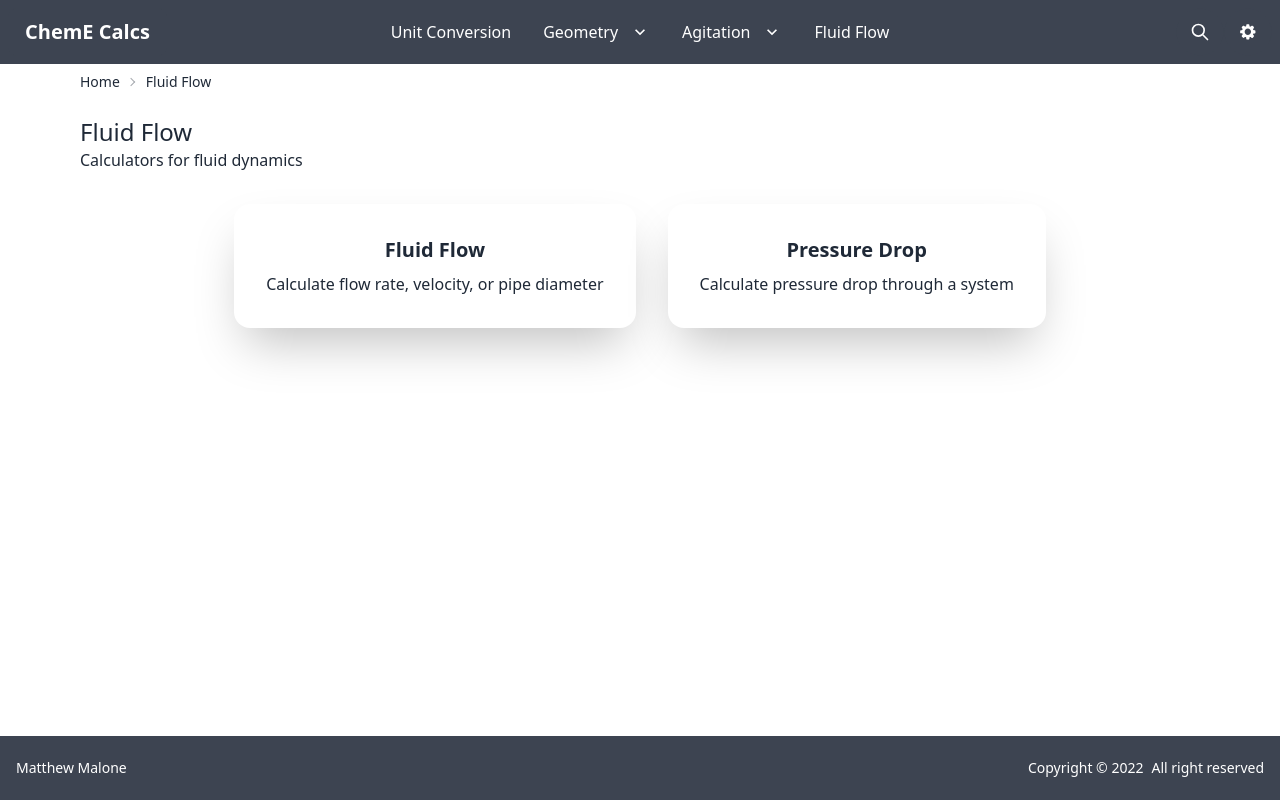
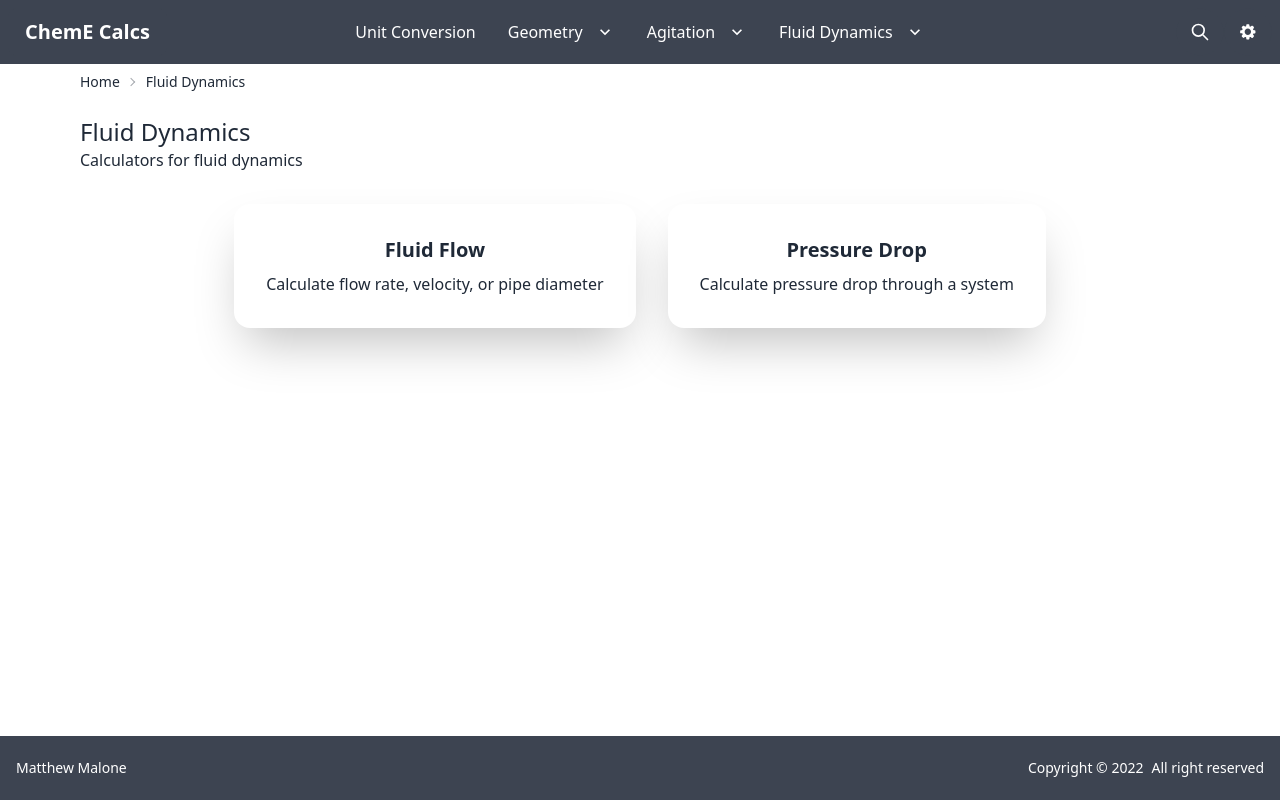
Before and after one commit to mama4294/ChemECalcs, a Next.js app in the folder chem_e_calc/: page /fluids in a window 1280 px wide. Built offline with nearby package versions, Linux system fonts and the light colour scheme; what convert-units would draw is missing.

Commit message:
adds fluid dynamics section

```diff
--- a/chem_e_calc/src/components/Layout/Navbar.tsx
+++ b/chem_e_calc/src/components/Layout/Navbar.tsx
@@ -92,10 +92,26 @@ const DesktopMenu = () => {
             </li>
           </ul>
         </li>
+
+        <li tabIndex={0}>
+          <a className="hover:bg-neutral-focus">
+            Fluid Dynamics
+            <svg className="fill-current" xmlns="http://www.w3.org/2000/svg" width="20" height="20" viewBox="0 0 24 24">
+              <path d="M7.41,8.58L12,13.17L16.59,8.58L18,10L12,16L6,10L7.41,8.58Z" />
+            </svg>
+          </a>
+          <ul className="dropdown-content rounded-box z-10 w-52 bg-neutral p-2 text-neutral-content shadow">
             <li>
-          <Link href={'/fluidflow'}>
+              <Link href={'/fluids/fluidflow'}>
                 <a className="hover:bg-neutral-focus">Fluid Flow</a>
               </Link>
+            </li>
+            <li>
+              <Link href={'/fluids/pressuredrop'}>
+                <a className="hover:bg-neutral-focus">Pressure Drop</a>
+              </Link>
+            </li>
+          </ul>
         </li>
       </ul>
     </div>
@@ -204,10 +220,31 @@ const MobileMenu = () => {
               </li>
             </ul>
           </li>
+          <li tabIndex={0}>
+            <a className="justify-between hover:bg-neutral-focus">
+              Fluid Flow
+              <svg
+                className="fill-current"
+                xmlns="http://www.w3.org/2000/svg"
+                width="24"
+                height="24"
+                viewBox="0 0 24 24"
+              >
+                <path d="M8.59,16.58L13.17,12L8.59,7.41L10,6L16,12L10,18L8.59,16.58Z" />
+              </svg>
+            </a>
+            <ul className="rounded-box bg-neutral p-2 text-neutral-content shadow">
               <li>
-            <Link href={'/fluidflow'}>
+                <Link href={'/fluids/fluidflow'}>
                   <a className="hover:bg-neutral-focus">Fluid Flow</a>
                 </Link>
+              </li>
+              <li>
+                <Link href={'/fluids/pressuredrop'}>
+                  <a className="hover:bg-neutral-focus">Pressure Drop</a>
+                </Link>
+              </li>
+            </ul>
           </li>
         </ul>
       </div>
--- a/chem_e_calc/src/components/Layout/Search.tsx
+++ b/chem_e_calc/src/components/Layout/Search.tsx
@@ -10,10 +10,11 @@ const Search = () => {
     { id: 4, title: 'Pyramid', href: '/geometry/pyramid', location: 'geometry' },
     { id: 5, title: 'Sphere', href: '/geometry/sphere', location: 'geometry' },
     { id: 6, title: 'Unit Conversion', href: '/conversion', location: 'home' },
-    { id: 7, title: 'Fluid Flow', href: '/fluidflow', location: 'home' },
+    { id: 7, title: 'Fluid Flow', href: '/fluids/fluidflow', location: 'fluid dynamics' },
     { id: 8, title: 'Scale Up', href: '/agitation/scaleup', location: 'agitation' },
     { id: 9, title: 'Tip Speed', href: '/agitation/tipspeed', location: 'agitation' },
     { id: 10, title: 'Tanks', href: '/geometry/tank', location: 'geometry' },
+    { id: 11, title: 'Pressure Drop', href: '/fluids/pressuredrop', location: 'fluid dynamics' },
   ]
 
   const router = useRouter()
--- a/chem_e_calc/src/pages/fluids/fluidflow.tsx
+++ b/chem_e_calc/src/pages/fluids/fluidflow.tsx
@@ -145,7 +145,10 @@ const updatedisplayValue = (object: ShortInputType): ShortInputType => {
 }
 
 const UnitConversion: NextPage = () => {
-  const paths = [{ title: 'Fluid Flow', href: '/fluidflow' }]
+  const paths = [
+    { title: 'Fluid Dynamics', href: '/fluids/' },
+    { title: 'Fluid Flow', href: '/fluids/fluidflow' },
+  ]
   const { defaultUnits } = useContext(DefaultUnitContext) as DefaultUnitContextType
 
   const initialState: State = {
--- a/chem_e_calc/src/pages/fluids/index.tsx
+++ b/chem_e_calc/src/pages/fluids/index.tsx
@@ -5,12 +5,12 @@ import { CalcHeader } from '../../components/calculators/header'
 import { GridCard } from '../../components/GridCard'
 
 const Fluids = () => {
-  const paths = [{ title: 'Fluid Flow', href: '/fluids/' }]
+  const paths = [{ title: 'Fluid Dynamics', href: '/fluids/' }]
 
   return (
     <PageContainer>
       <Breadcrumbs paths={paths} />
-      <CalcHeader title={'Fluid Flow'} text={'Calculators for fluid dynamics'} />
+      <CalcHeader title={'Fluid Dynamics'} text={'Calculators for fluid dynamics'} />
       <CalcBody>
         <GridCard
           name="Fluid Flow"
--- a/chem_e_calc/src/pages/fluids/pressuredrop.tsx
+++ b/chem_e_calc/src/pages/fluids/pressuredrop.tsx
@@ -33,7 +33,10 @@ type AnswerState = {
 }
 
 const UnitConversion: NextPage = () => {
-  const paths = [{ title: 'Pressure Drop', href: '/pressuredrop' }]
+  const paths = [
+    { title: 'Fluid Dynamics', href: '/fluids/' },
+    { title: 'Pressure Drop', href: '/fluids/pressuredrop' },
+  ]
   const { defaultUnits } = useContext(DefaultUnitContext) as DefaultUnitContextType
 
   const initialState: State = {
```
Lines whose indentation alone changed are shown as unchanged.
